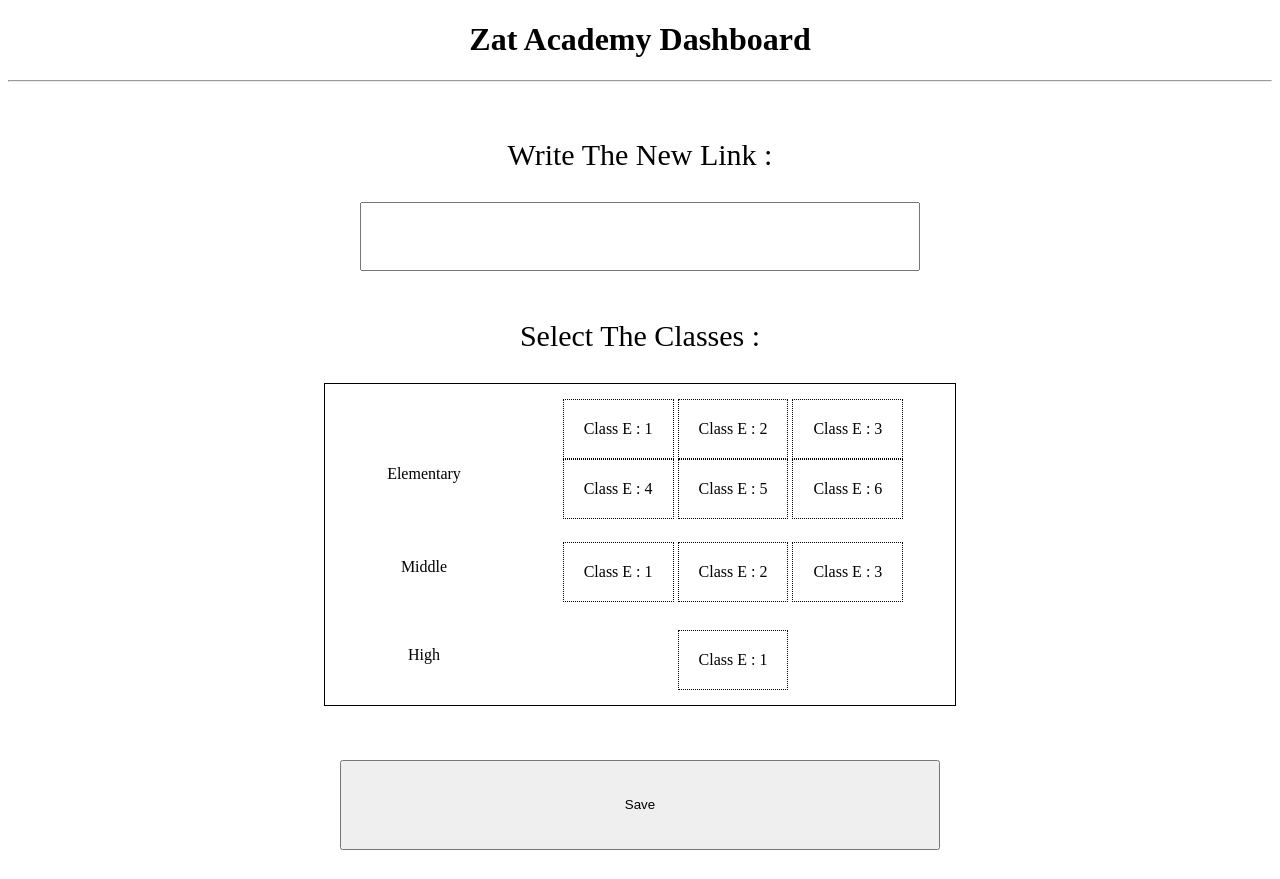
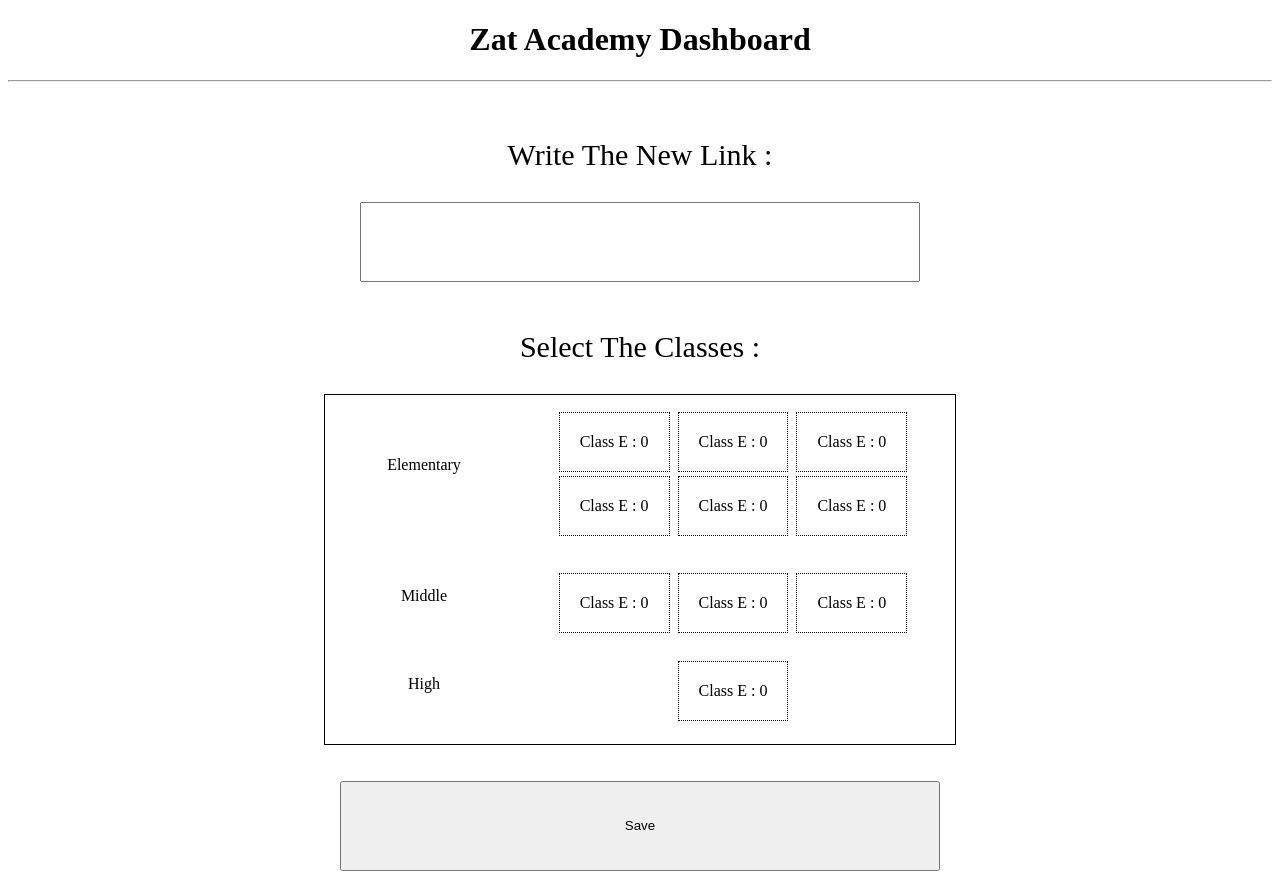
Before and after one commit to Yousefx10/StaticLinkDash, a PHP site: page /dashboard.php in a window 1280 px wide. Before the commit the page ends 850 px from the top, so only its background shows below. Run offline with PHP 8.4, Linux system fonts and the light colour scheme.

Commit message:
last styling with css

```diff
--- a/dashboard.php
+++ b/dashboard.php
@@ -12,11 +12,12 @@
         {
             padding: 20px;border: 1px dotted #000;
             display: inline-block;cursor:pointer;
+            margin: 2px;
         }
         .school:hover
         {
             border: 1px solid blue;
-            background-color: #92a196;
+            background-color: #bab4b4;
             color:white;
         }
 
@@ -33,7 +34,8 @@
         .schoolACTIVE
         {
             color:white;
-            background-color: red;
+            background-color: #187432;
+            border:2px solid #000;
         }
 
 
@@ -47,7 +49,7 @@
 
 
         <p class="fontP"> Write The New Link :</p>
-        <input type="text" style="padding: 25px;width:40%"/>
+        <input type="text" style="padding: 25px;width:40%;font-size:22px"/>
 
         <br/><br/>
 
@@ -58,21 +60,21 @@
     <!--  -->
     <div style="float:left;width:28%;height:125px">
 
-    <p style="padding-top:50px">Elementary</p>
+    <p style="padding-top:30px">Elementary</p>
 
     </div>
     <!--  -->
     <div style="float:right;width:69%;height:125px">
-    <span class="SchoolClass school" onclick="SchoolClass(1,this)">Class E : 1</span>
-    <span class="SchoolClass school" onclick="SchoolClass(2,this)">Class E : 2</span>
-    <span class="SchoolClass school" onclick="SchoolClass(3,this)">Class E : 3</span>
-    <span class="SchoolClass school" onclick="SchoolClass(4,this)">Class E : 4</span>
-    <span class="SchoolClass school" onclick="SchoolClass(5,this)">Class E : 5</span>
-    <span class="SchoolClass school" onclick="SchoolClass(6,this)">Class E : 6</span>
+    <span class="SchoolClass school" onclick="SchoolClass(1,this)">Class E : 0</span>
+    <span class="SchoolClass school" onclick="SchoolClass(2,this)">Class E : 0</span>
+    <span class="SchoolClass school" onclick="SchoolClass(3,this)">Class E : 0</span>
+    <span class="SchoolClass school" onclick="SchoolClass(4,this)">Class E : 0</span>
+    <span class="SchoolClass school" onclick="SchoolClass(5,this)">Class E : 0</span>
+    <span class="SchoolClass school" onclick="SchoolClass(6,this)">Class E : 0</span>
     </div>
     <!--  -->
     <div style="clear:both;"></div>
-    <br/>
+    <br/><br/>
     <!--  -->
 
     <!--  -->
@@ -82,22 +84,22 @@
     </div>
     <!--  -->
     <div style="float:right;width:69%;height:70px">
-    <span class="SchoolClass school" onclick="SchoolClass(7,this)">Class E : 1</span>
-    <span class="SchoolClass school" onclick="SchoolClass(8,this)">Class E : 2</span>
-    <span class="SchoolClass school" onclick="SchoolClass(9,this)">Class E : 3</span>
+    <span class="SchoolClass school" onclick="SchoolClass(7,this)">Class E : 0</span>
+    <span class="SchoolClass school" onclick="SchoolClass(8,this)">Class E : 0</span>
+    <span class="SchoolClass school" onclick="SchoolClass(9,this)">Class E : 0</span>
     </div>
     <!--  -->
     <div style="clear:both;"></div>
     <br/>
     <!--  -->
     <!--  -->
-    <div style="float:left;width:28%;">
+    <div style="float:left;width:28%;height:70px">
 
     <p>High</p>
     </div>
     <!--  -->
-    <div style="float:right;width:69%;">
-    <span class="SchoolClass school" onclick="SchoolClass(10,this)">Class E : 1</span>
+    <div style="float:right;width:69%;height:70px">
+    <span class="SchoolClass school" onclick="SchoolClass(10,this)">Class E : 0</span>
     </div>
     <!--  -->
     <div style="clear:both;"></div>
@@ -106,7 +108,7 @@
 
 
 
-        <br/><br/><br/>
+        <br/><br/>
         <button onclick="showme()">Save</button>
     </div>
 
```
